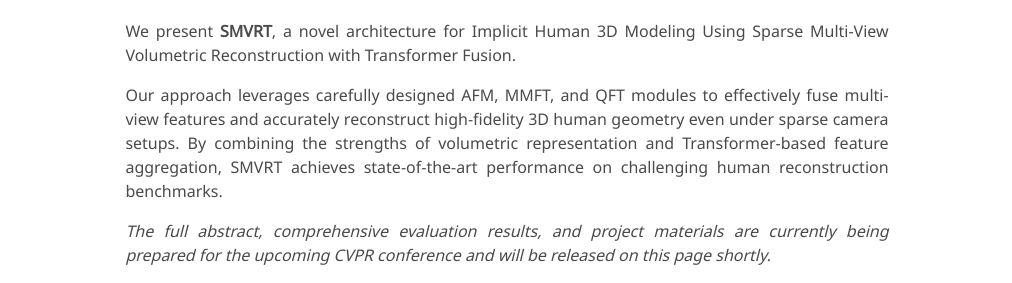
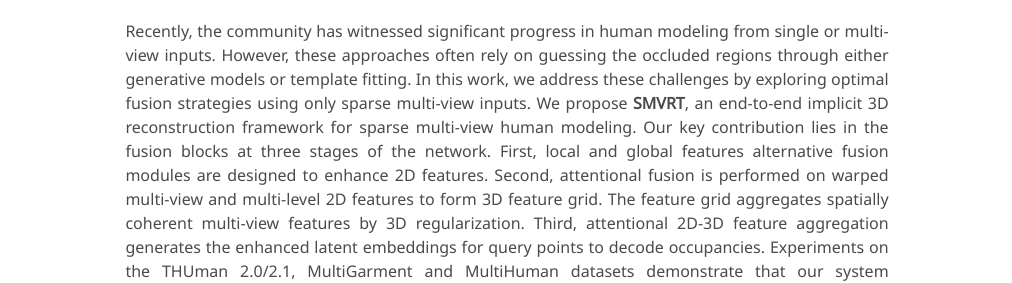
Before and after one commit to ghzcx01/SMVRT-page, a plain HTML site: page index.html in a window 1280 px wide. Shown: the part 682-965 px from the top of the page, without its empty margins (133-1145 px from the left). Drawn offline with nearby package versions, Linux system fonts and the light colour scheme; some icons are missing; a web font is replaced by a local one.

Commit message:
abstract

```diff
--- a/index.html
+++ b/index.html
@@ -105,11 +105,9 @@
         <h2 class="title is-3">Abstract</h2>
         <div class="content has-text-justified">
           <p>
-            We present <b>SMVRT</b>, a novel architecture for Implicit Human 3D Modeling Using Sparse Multi-View Volumetric Reconstruction with Transformer Fusion.
-          </p>
-          <p>
-            Our approach leverages carefully designed AFM, MMFT, and QFT modules to effectively fuse multi-view features and accurately reconstruct high-fidelity 3D human geometry even under sparse camera setups. By combining the strengths of volumetric representation and Transformer-based feature aggregation, SMVRT achieves state-of-the-art performance on challenging human reconstruction benchmarks.
-          </p>
+            Recently, the community has witnessed significant progress in human modeling from single or multi-view inputs. However, these approaches often rely on guessing the occluded regions through either generative models or template fitting. In this work, we address these challenges by exploring optimal fusion strategies using only sparse multi-view inputs. We propose <b>SMVRT</b>, an end-to-end implicit 3D reconstruction framework for sparse multi-view human modeling. Our key contribution lies in the fusion blocks at three stages of the network.
+            First, local and global features alternative fusion modules are designed to enhance 2D features. Second, attentional fusion is performed on warped multi-view and multi-level 2D features to form 3D feature grid. The feature grid aggregates spatially coherent multi-view features by 3D regularization. Third, attentional 2D-3D feature aggregation generates the enhanced latent embeddings for query points to decode occupancies.
+            Experiments on the THUman 2.0/2.1, MultiGarment and MultiHuman datasets demonstrate that our system significantly outperforms state-of-the-art methods both qualitatively and quantitatively.
           <p>
             <i>The full abstract, comprehensive evaluation results, and project materials are currently being prepared for the upcoming CVPR conference and will be released on this page shortly.</i>
           </p>
```
